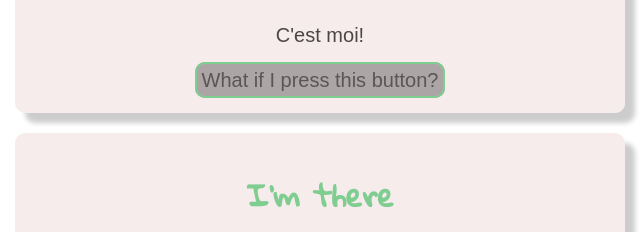
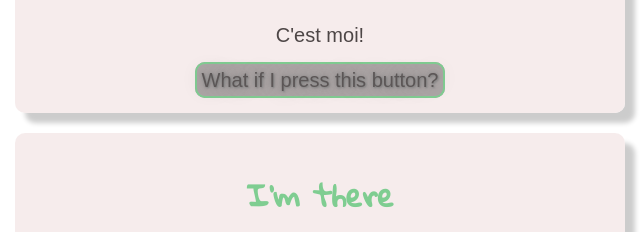
Before and after one commit to sylvain-farnault/profile, a plain HTML site: page index.html in a window 1280 px wide. In both pictures the pointer is over the link "What if I press this button?". Shown: the part 237-469 px from the top of the page, 320-960 px from the left. Drawn offline with Linux system fonts and the light colour scheme; a web font is replaced by a local one.

Commit message:
shadow on link text

```diff
--- a/style.css
+++ b/style.css
@@ -35,6 +35,10 @@ p {
 a {
   text-decoration: none;
   color: rgb(91,86,86);
+}
+
+a:hover {
+  text-shadow: 1px 1px 2px grey, 0 0 1em grey, 0 0 0.2em grey;
 }
 
 .button {
```
